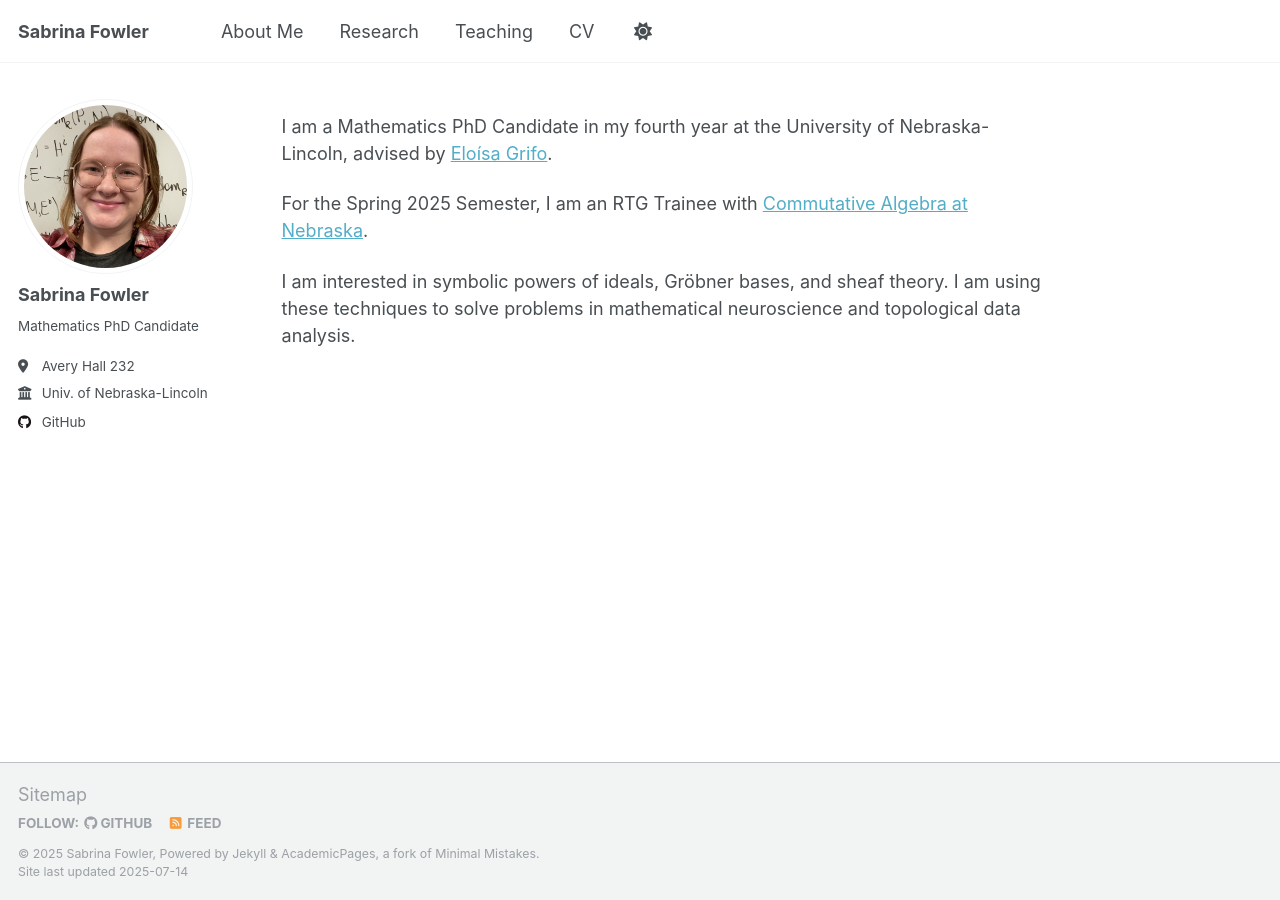
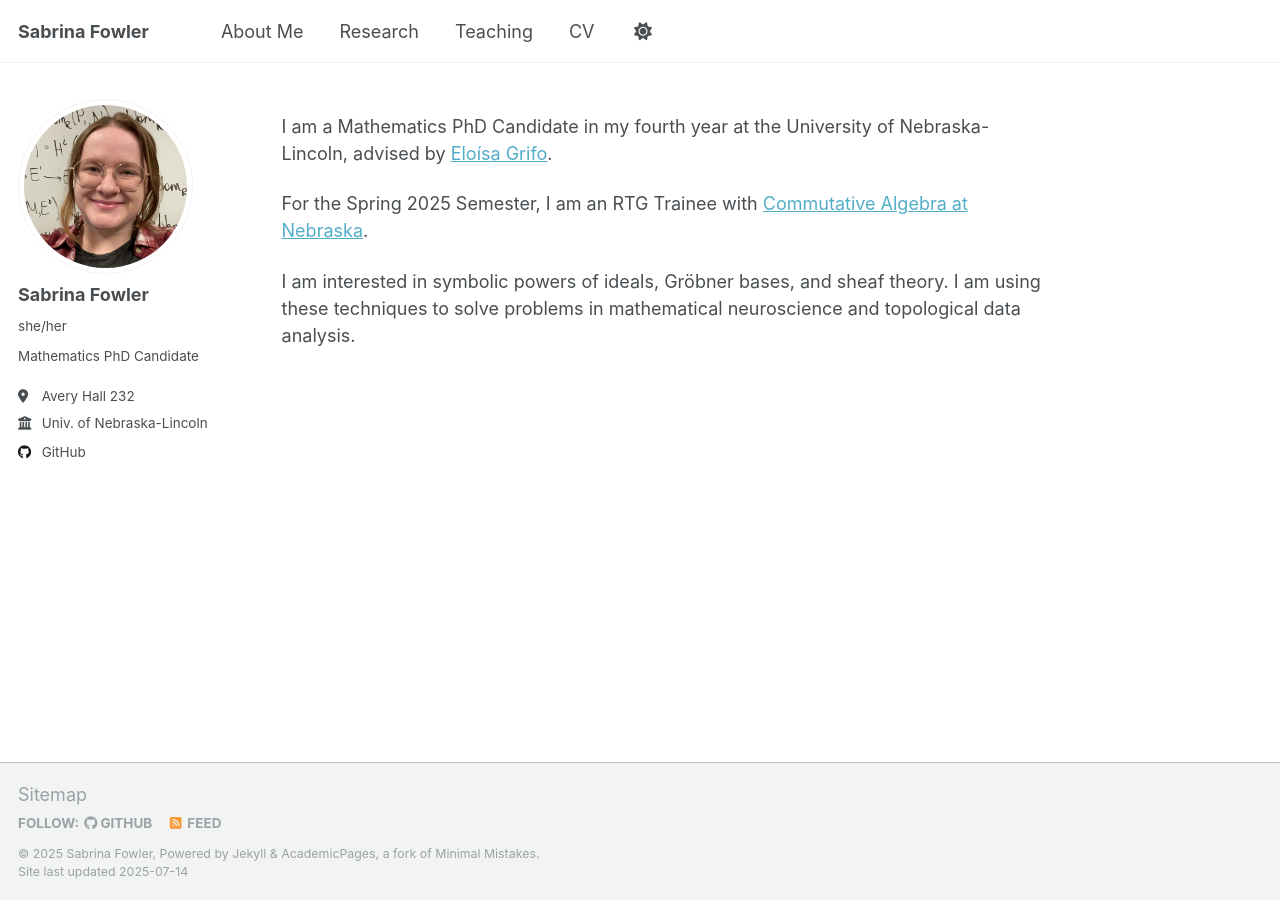
Before and after one commit to sabrinafowler/sabrinafowler.github.io, a Jekyll site: the page built from _pages/about.md, in a window 1280 px wide. Built offline with Jekyll 4.4.1, drawn with Linux system fonts in a browser that asks for light colours.

Commit message:
added pronouns to sidebar

```diff
--- a/_config.yml
+++ b/_config.yml
@@ -24,7 +24,7 @@ author:
   # Biographic information
   avatar           : "websiteimg.jpeg"
   name             : "Sabrina Fowler"
-  pronouns         : # "she/her"
+  pronouns         : "she/her"
   bio              : "Mathematics PhD Candidate"
   location         : "Avery Hall 232"
   employer         : "Univ. of Nebraska-Lincoln"
```
